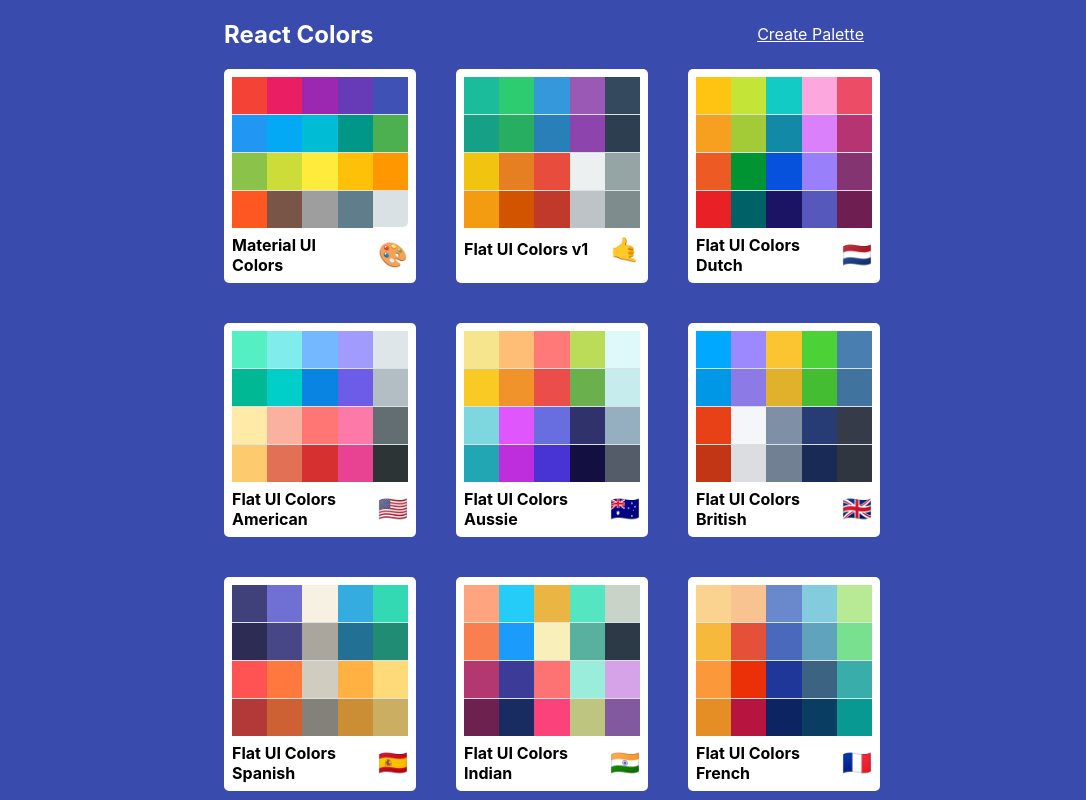
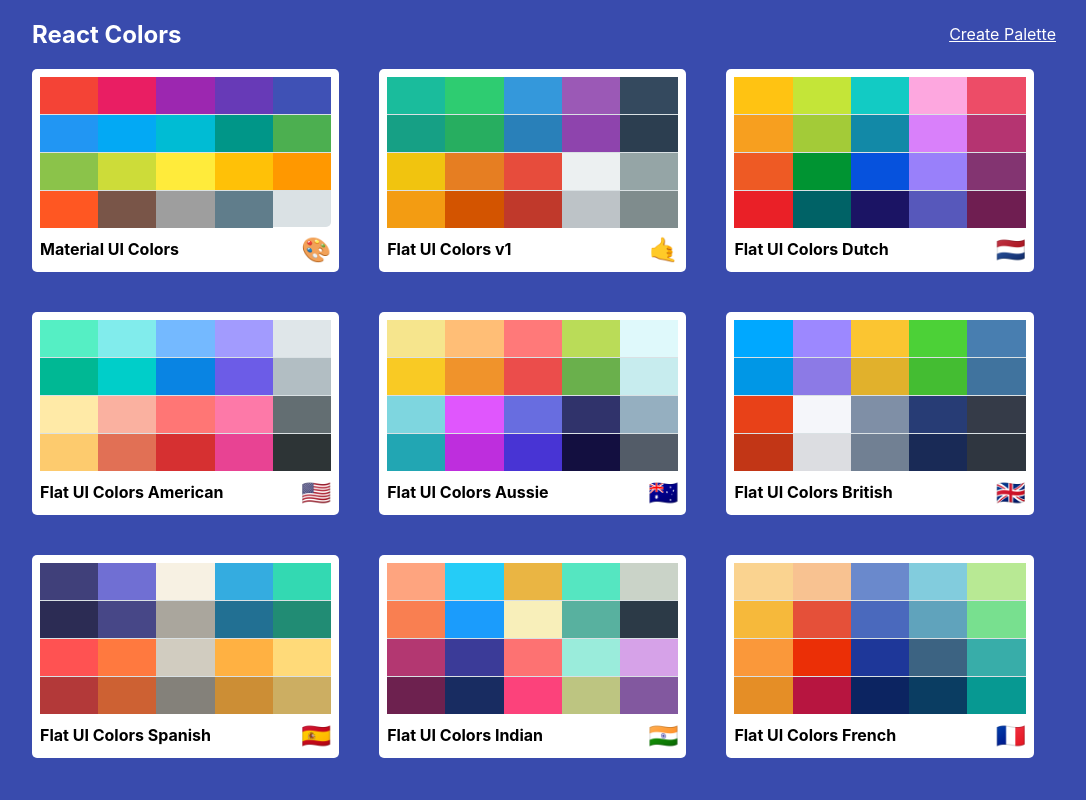
Before and after one commit to mrvncaragay/color-picker, a React (Create React App) app: page / in a window 1280 px wide. Shown: the whole page, without its empty margins (96-1182 px from the left). Built offline with nearby package versions, Linux system fonts and the light colour scheme.

Commit message:
make palette list responsive

```diff
--- a/src/styles/PaletteListStyles.js
+++ b/src/styles/PaletteListStyles.js
@@ -1,3 +1,5 @@
+import sizes from "./sizes";
+
 export default {
   "@global": {
     ".fade-exit": {
@@ -23,7 +25,13 @@ export default {
     alignItems: "flex-start",
     flexDirection: "column",
     flexWrap: "wrap",
-    marginBottom: "40px"
+    marginBottom: "40px",
+    [sizes.down("xl")]: {
+      width: "80%"
+    },
+    [sizes.down("xs")]: {
+      width: "75%"
+    }
   },
 
   nav: {
@@ -42,6 +50,13 @@ export default {
     width: "100%",
     display: "grid",
     gridTemplateColumns: "repeat(3, 30%)",
-    gridGap: "2.5rem"
+    gridGap: "2.5rem",
+    [sizes.down("md")]: {
+      gridTemplateColumns: "repeat(2, 50%)"
+    },
+    [sizes.down("xs")]: {
+      gridTemplateColumns: "repeat(1, 100%)",
+      gridGap: "1.5rem"
+    }
   }
 };
--- a/src/styles/sizes.js
+++ b/src/styles/sizes.js
@@ -6,7 +6,8 @@ export default {
       xs: "575.98px",
       sm: "767.98px",
       md: "991.98px",
-      lg: "1199.98px"
+      lg: "1199.98px",
+      xl: "1600px"
     };
 
     return `@media (max-width: ${sizes[size]})`;
```
